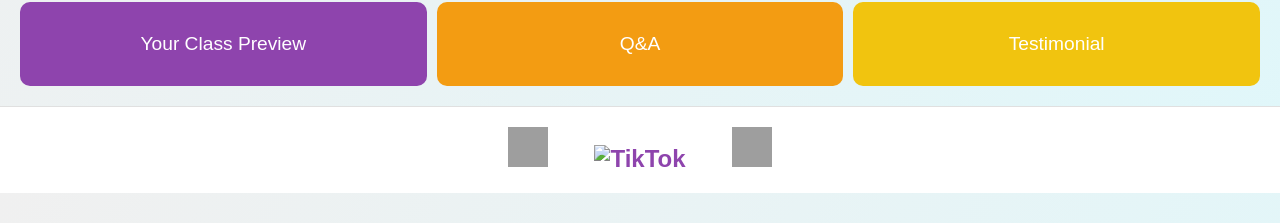
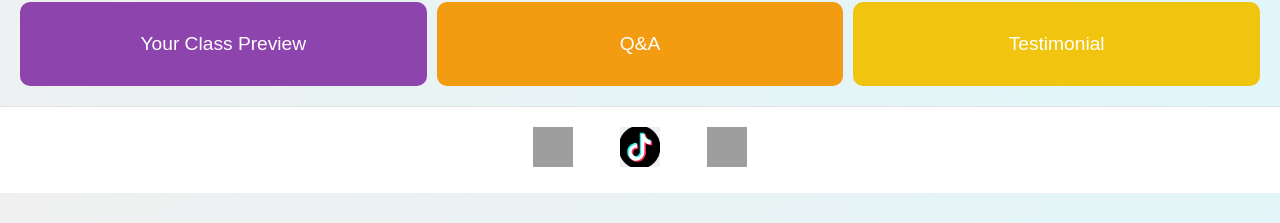
Before and after one commit to Mizuki-Tamura/MyJapaneseQuest, a plain HTML site: page index.html in a window 1280 px wide. Shown: the part 389-612 px from the top of the page. Drawn offline with Linux system fonts and the light colour scheme; grey boxes are pictures that could not be loaded.

Commit message:
Update index.html

```diff
--- a/index.html
+++ b/index.html
@@ -137,7 +137,7 @@
             <img src="https://upload.wikimedia.org/wikipedia/commons/a/a5/Instagram_icon.png" alt="Instagram">
         </a>
         <a href="https://www.tiktok.com/@myjapanesequest?_t=8oMxl1JoWv2&_r=1" target="_blank">
-            <img src="C:/Business Idea/Website/tiktok.png" alt="TikTok">
+            <img src="tiktok1.png" alt="TikTok">
         </a>
         <a href="mailto:japanesetutorinabudhabi@gmail.com">
             <img src="https://upload.wikimedia.org/wikipedia/commons/4/4e/Gmail_Icon.png" alt="Email">
```
